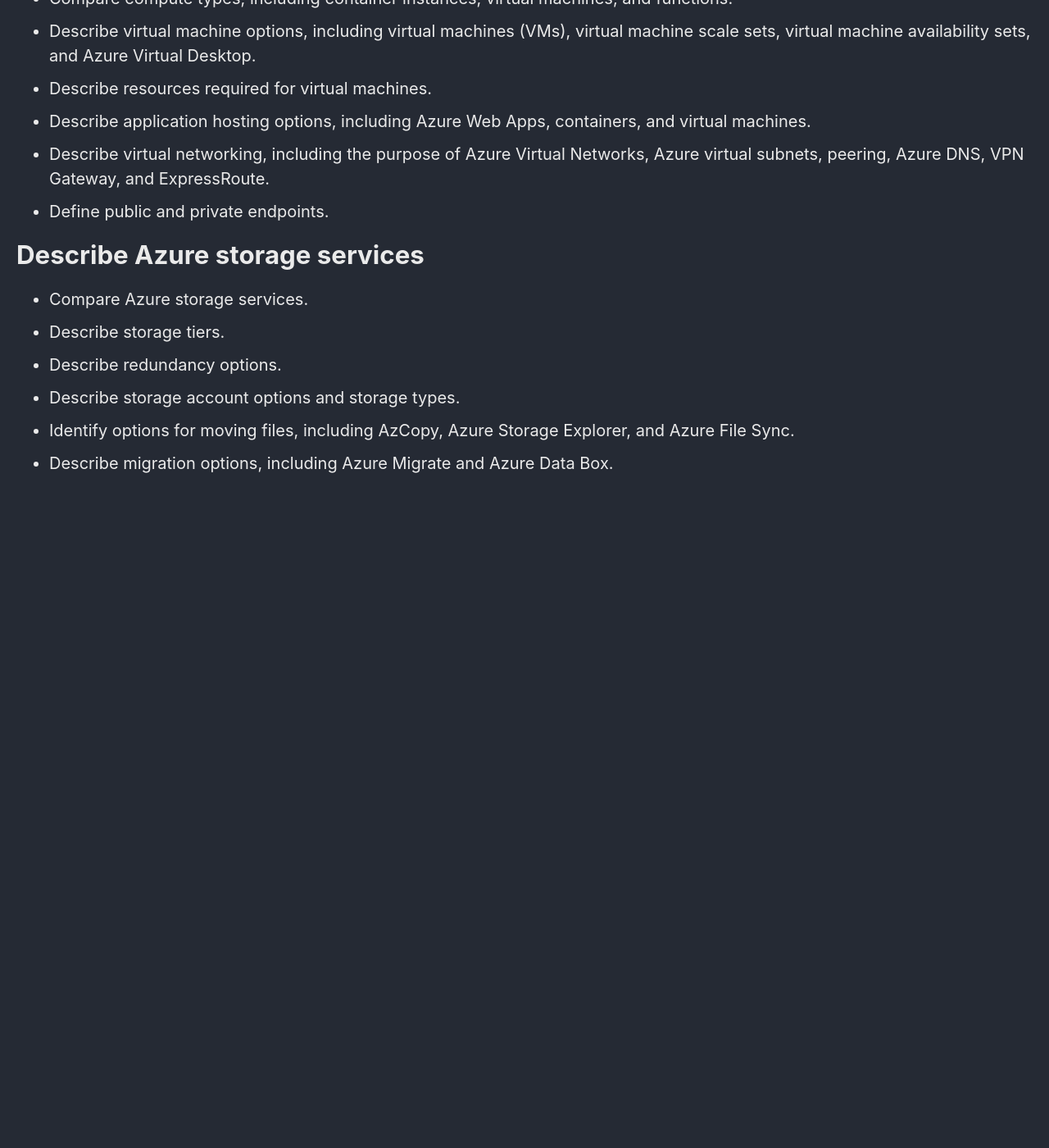
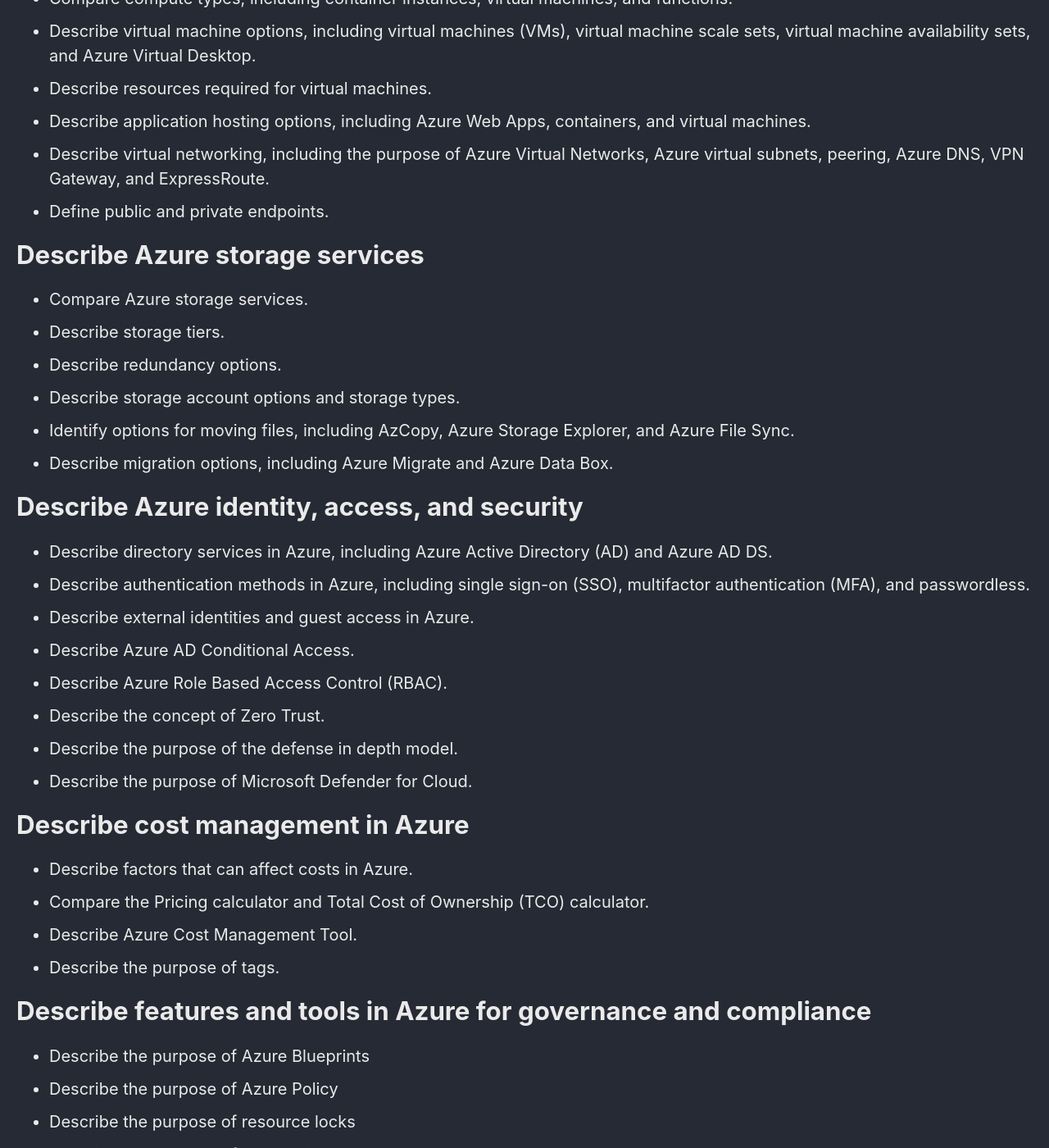
Before and after one commit to Connor-McCartney/Connor-McCartney.github.io, a Jekyll site: the page built from _pages/misc/AZ-900.md, in a window 1280 px wide and 1400 px high, scrolled down 1342 px. Shown: the whole window at 82% size. Built offline with Jekyll 4.4.1, drawn with Linux system fonts in a browser that asks for light colours; cached includes are drawn as plain includes; our own code applies the rules of GitHub Pages for plain Markdown files; before the commit the page ends 1972 px from its top, so only the background shows below that; some of the changed text lies outside the part shown.

Commit message:
Update AZ-900.md

```diff
--- a/_pages/misc/AZ-900.md
+++ b/_pages/misc/AZ-900.md
@@ -52,3 +52,42 @@
 - Describe storage account options and storage types.
 - Identify options for moving files, including AzCopy, Azure Storage Explorer, and Azure File Sync.
 - Describe migration options, including Azure Migrate and Azure Data Box.
+
+# Describe Azure identity, access, and security
+
+- Describe directory services in Azure, including Azure Active Directory (AD) and Azure AD DS.
+- Describe authentication methods in Azure, including single sign-on (SSO), multifactor authentication (MFA), and passwordless.
+- Describe external identities and guest access in Azure.
+- Describe Azure AD Conditional Access.
+- Describe Azure Role Based Access Control (RBAC).
+- Describe the concept of Zero Trust.
+- Describe the purpose of the defense in depth model.
+- Describe the purpose of Microsoft Defender for Cloud.
+
+# Describe cost management in Azure
+
+- Describe factors that can affect costs in Azure.
+- Compare the Pricing calculator and Total Cost of Ownership (TCO) calculator.
+- Describe Azure Cost Management Tool.
+- Describe the purpose of tags.
+
+# Describe features and tools in Azure for governance and compliance
+
+- Describe the purpose of Azure Blueprints
+- Describe the purpose of Azure Policy
+- Describe the purpose of resource locks
+- Describe the purpose of the Service Trust portal
+
+
+# Describe features and tools for managing and deploying Azure resources
+
+- Describe Azure portal
+- Describe Azure Cloud Shell, including Azure CLI and Azure PowerShell
+- Describe the purpose of Azure Arc
+- Describe Azure Resource Manager (ARM) and Azure ARM templates
+
+# Describe monitoring tools in Azure
+
+- Describe the purpose of Azure Advisor
+- Describe Azure Service Health
+- Describe Azure Monitor, including Azure Log Analytics, Azure Monitor Alerts, and Application Insights
```
